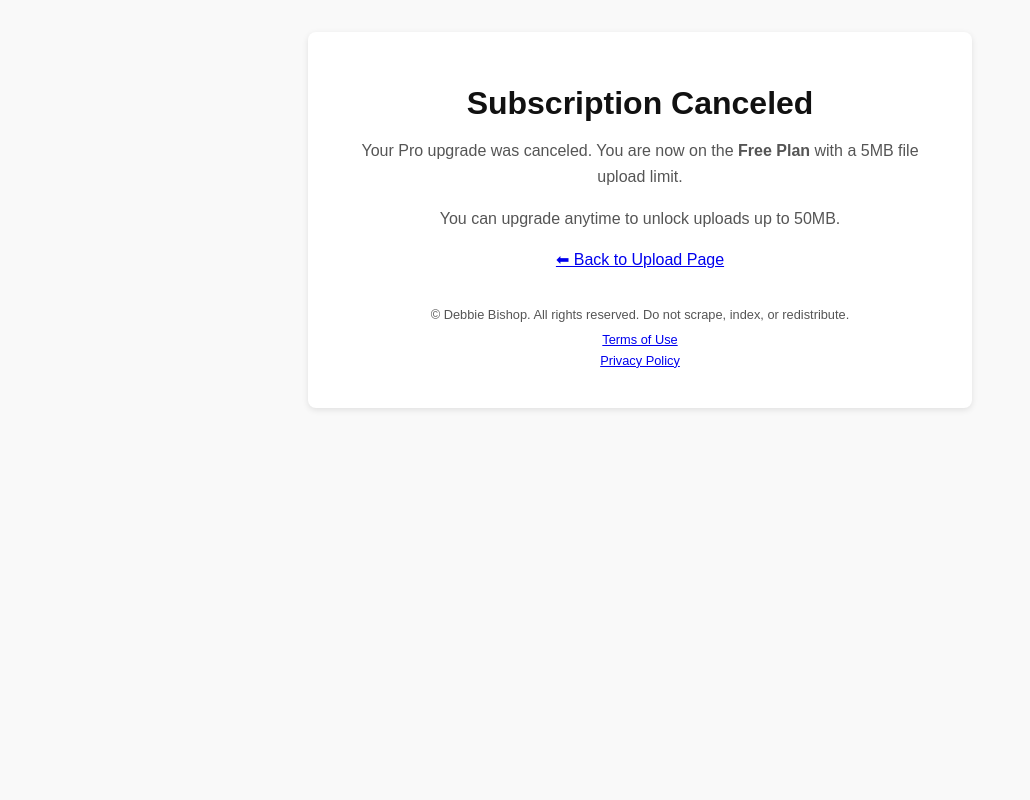
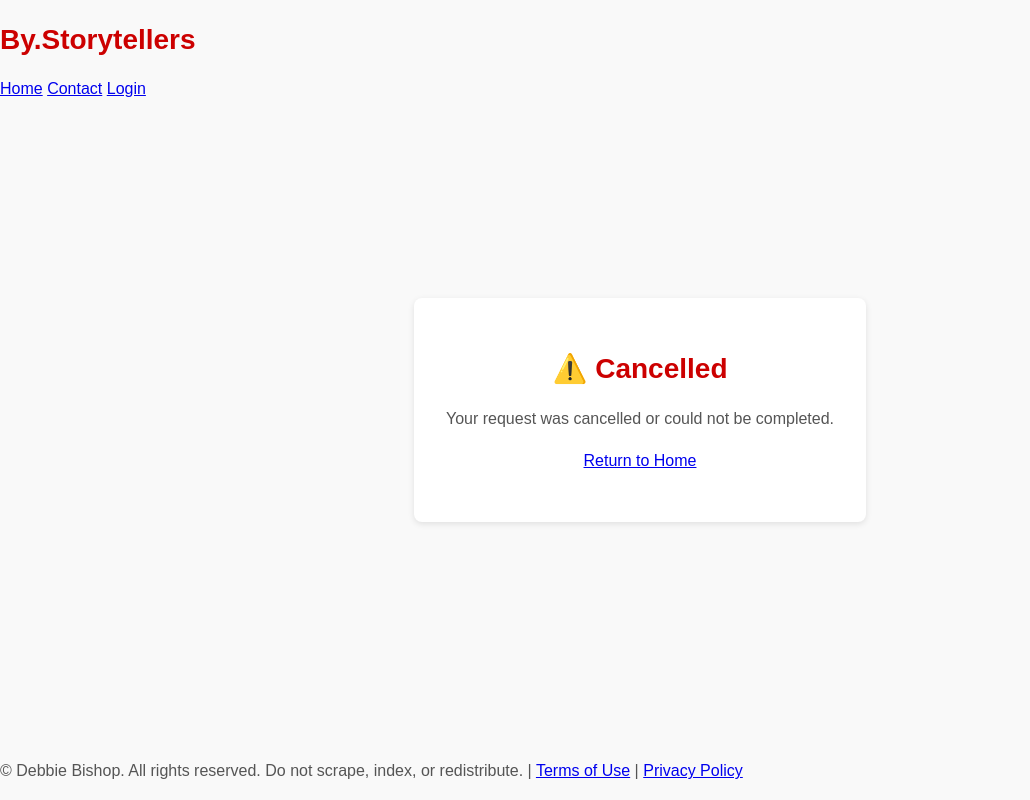
Before and after one commit to dbishop604/cleancopy_app, a Flask app: template templates/cancel.html in a window 1280 px wide. Shown: the whole page, without its empty margins (0-1030 px from the left). Run offline with Flask 3, Linux system fonts and the light colour scheme; the template is opened without the code that fills it, so the values that code supplies are empty.

Commit message:
Update cancel.html

```diff
--- a/templates/cancel.html
+++ b/templates/cancel.html
@@ -1,9 +1,10 @@
 <!DOCTYPE html>
 <html lang="en">
 <head>
-  <meta charset="UTF-8">
-  <meta name="viewport" content="width=device-width, initial-scale=1.0">
-  <title>Subscription Canceled — SeamlessDocs Online</title>
+  <meta charset="UTF-8" />
+  <meta name="viewport" content="width=device-width, initial-scale=1.0"/>
+  <title>Cancelled — By.Storytellers</title>
+  <link rel="stylesheet" href="{{ url_for('static', filename='styles.css') }}">
   <style>
     body {
       font-family: Arial, sans-serif;
@@ -11,49 +12,45 @@
       margin: 0;
       padding: 0;
       display: flex;
+      flex-direction: column;
+      min-height: 100vh;
+    }
+    main {
+      flex: 1;
+      display: flex;
       justify-content: center;
-      align-items: flex-start;
-      min-height: 100vh;
+      align-items: center;
+      padding: 2rem;
     }
     .container {
       background: #fff;
-      margin: 2rem;
       padding: 2rem;
       border-radius: 8px;
       box-shadow: 0 2px 6px rgba(0,0,0,0.1);
       max-width: 600px;
-      width: 100%;
+      text-align: center;
     }
     h1 {
-      text-align: center;
-      color: #111;
+      color: #cc0000;
       margin-bottom: 1rem;
     }
-    p { color: #555; line-height: 1.6; text-align: center; }
-    footer {
-      margin-top: 2rem;
-      text-align: center;
-      font-size: 0.8rem;
-      color: #777;
+    p {
+      color: #555;
+      line-height: 1.6;
     }
-    footer p { margin: 0.3rem 0; }
   </style>
 </head>
 <body>
-  <div class="container">
-    <h1>Subscription Canceled</h1>
-    <p>Your Pro upgrade was canceled. You are now on the <strong>Free Plan</strong> with a 5MB file upload limit.</p>
-    <p>You can upgrade anytime to unlock uploads up to 50MB.</p>
+  {% include 'header.html' %}
 
-    <p><a href="{{ url_for('index') }}">⬅ Back to Upload Page</a></p>
+  <main>
+    <div class="container">
+      <h1>⚠️ Cancelled</h1>
+      <p>Your request was cancelled or could not be completed.</p>
+      <p><a href="{{ url_for('index') }}">Return to Home</a></p>
+    </div>
+  </main>
 
-    <footer>
-      <p>© Debbie Bishop. All rights reserved. Do not scrape, index, or redistribute.</p>
-      <p>
-        <a href="{{ url_for('terms') }}">Terms of Use</a><br>
-        <a href="{{ url_for('privacy') }}">Privacy Policy</a>
-      </p>
-    </footer>
-  </div>
+  {% include 'footer.html' %}
 </body>
 </html>
```
